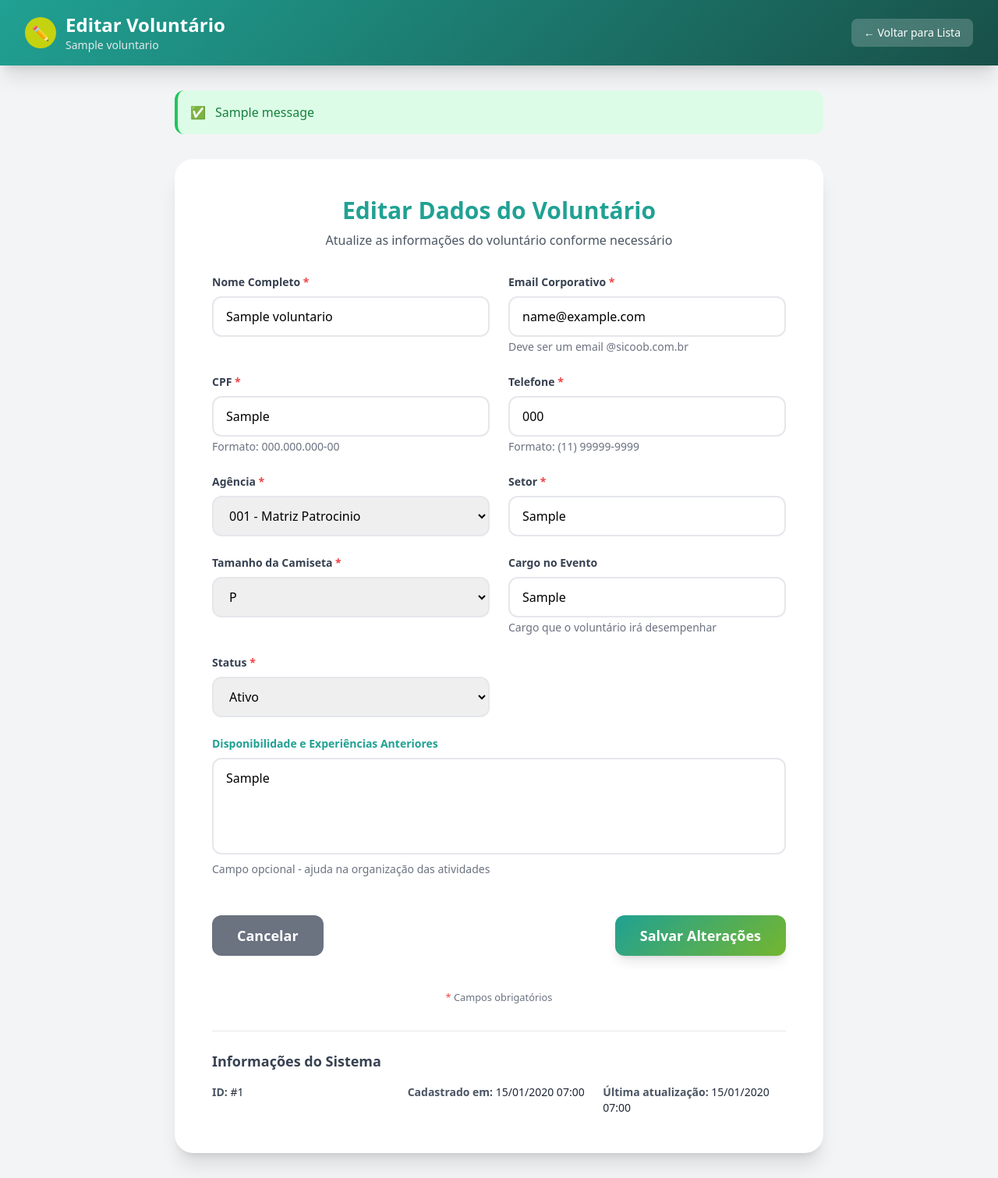
After one commit to eduardoamorim-dev/projeto-extensao-vmm, a Django app: page /editar/1/ in a window 1280 px wide. The commit adds this page. Shown: the whole page at 78% size. Run offline with Django 5.2, Linux system fonts and the light colour scheme; tables that the repository leaves empty hold one stand-in row (values such as "Sample post"); one stand-in notice (Sample message) is shown; some libraries are stand-ins or nearby versions.

Commit message:
feat(admin): add edit and delete volunteer features
- Implement edit and delete views for volunteers in views.py
- Add URLs for editing and deleting volunteers in urls.py
- Update admin_voluntarios_lista.html to include Edit and Delete actions in the table
- Create editar_voluntario.html template for editing volunteer data
- Improve admin dashboard with editable and removable volunteer records

```diff
--- /dev/null
+++ b/vmm/templates/editar_voluntario.html
@@ -0,0 +1,283 @@
+{% extends 'base.html' %}
+
+{% block title %}Editar Voluntário | Veja Um Mundo Melhor - Admin{% endblock %}
+
+{% block content %}
+<style>
+    .primary-color { color: #20A193; }
+    .secondary-color { color: #C5D210; }
+    .primary-bg { background-color: #20A193; }
+    .secondary-bg { background-color: #C5D210; }
+    .gradient-bg { background: linear-gradient(135deg, #20A193 0%, #185048 100%); }
+    .accent-gradient { background: linear-gradient(135deg, #20A193 0%, #75B62F 100%); }
+</style>
+
+<!-- Header -->
+<header class="gradient-bg text-white shadow-xl">
+    <div class="max-w-7xl mx-auto px-4 sm:px-6 lg:px-8">
+        <div class="flex justify-between items-center py-4">
+            <div class="flex items-center space-x-4">
+                <div class="flex items-center space-x-3">
+                    <div class="w-10 h-10 secondary-bg rounded-full flex items-center justify-center">
+                        <span class="text-white font-bold text-lg">✏️</span>
+                    </div>
+                    <div>
+                        <h1 class="text-2xl font-bold">Editar Voluntário</h1>
+                        <p class="text-sm text-gray-200">{{ voluntario.nome_completo }}</p>
+                    </div>
+                </div>
+            </div>
+            <div class="flex items-center space-x-4">
+                <a href="{% url 'vmm:lista_voluntarios' %}"
+                   class="bg-white/20 hover:bg-white/30 px-4 py-2 rounded-lg text-sm font-medium transition-colors backdrop-blur-sm">
+                    ← Voltar para Lista
+                </a>
+            </div>
+        </div>
+    </div>
+</header>
+
+<!-- Main Content -->
+<main class="max-w-4xl mx-auto px-4 sm:px-6 lg:px-8 py-8">
+    <!-- Messages Section -->
+    {% if messages %}
+        <div class="mb-8">
+            {% for message in messages %}
+                <div class="mb-4 p-4 rounded-xl {% if message.tags == 'success' %}bg-green-100 border-l-4 border-green-500 text-green-700{% elif message.tags == 'error' %}bg-red-100 border-l-4 border-red-500 text-red-700{% else %}bg-blue-100 border-l-4 border-blue-500 text-blue-700{% endif %}">
+                    <div class="flex">
+                        <div class="flex-shrink-0">
+                            {% if message.tags == 'success' %}
+                                <span class="text-green-500">✅</span>
+                            {% elif message.tags == 'error' %}
+                                <span class="text-red-500">❌</span>
+                            {% else %}
+                                <span class="text-blue-500">ℹ️</span>
+                            {% endif %}
+                        </div>
+                        <div class="ml-3">
+                            <p class="font-medium">{{ message }}</p>
+                        </div>
+                    </div>
+                </div>
+            {% endfor %}
+        </div>
+    {% endif %}
+
+    <!-- Formulário de Edição -->
+    <div class="bg-white rounded-3xl shadow-xl p-8 md:p-12">
+        <div class="text-center mb-8">
+            <h2 class="text-3xl font-bold primary-color mb-2">
+                Editar Dados do Voluntário
+            </h2>
+            <p class="text-gray-600">
+                Atualize as informações do voluntário conforme necessário
+            </p>
+        </div>
+
+        <form method="POST" class="space-y-6">
+            {% csrf_token %}
+
+            <!-- Nome e Email -->
+            <div class="grid grid-cols-1 md:grid-cols-2 gap-6">
+                <div>
+                    <label class="block text-sm font-bold text-gray-700 mb-2">
+                        Nome Completo <span class="text-red-500">*</span>
+                    </label>
+                    <input type="text" name="nome_completo" required
+                            class="w-full px-4 py-3 border-2 border-gray-200 rounded-xl focus:outline-none transition-colors"
+                            style="focus:border-color: #C5D210;"
+                            placeholder="Digite o nome completo"
+                            value="{{ voluntario.nome_completo }}">
+                </div>
+                <div>
+                    <label class="block text-sm font-bold text-gray-700 mb-2">
+                        Email Corporativo <span class="text-red-500">*</span>
+                    </label>
+                    <input type="email" name="email_corporativo" required
+                            class="w-full px-4 py-3 border-2 border-gray-200 rounded-xl focus:outline-none transition-colors"
+                            style="focus:border-color: #C5D210;"
+                            placeholder="exemplo@sicoob.com.br"
+                            value="{{ voluntario.email_corporativo }}">
+                    <small class="text-gray-500 text-sm">Deve ser um email @sicoob.com.br</small>
+                </div>
+            </div>
+
+            <!-- CPF e Telefone -->
+            <div class="grid grid-cols-1 md:grid-cols-2 gap-6">
+                <div>
+                    <label class="block text-sm font-bold text-gray-700 mb-2">
+                        CPF <span class="text-red-500">*</span>
+                    </label>
+                    <input type="text" name="cpf" required
+                            class="w-full px-4 py-3 border-2 border-gray-200 rounded-xl focus:outline-none transition-colors"
+                            style="focus:border-color: #C5D210;"
+                            placeholder="000.000.000-00"
+                            maxlength="14"
+                            value="{{ cpf_formatado }}"
+                            onkeyup="formatarCPF(this)">
+                    <small class="text-gray-500 text-sm">Formato: 000.000.000-00</small>
+                </div>
+                <div>
+                    <label class="block text-sm font-bold text-gray-700 mb-2">
+                        Telefone <span class="text-red-500">*</span>
+                    </label>
+                    <input type="tel" name="telefone" required
+                            class="w-full px-4 py-3 border-2 border-gray-200 rounded-xl focus:outline-none transition-colors"
+                            style="focus:border-color: #C5D210;"
+                            placeholder="(DDD) 99999-9999"
+                            maxlength="15"
+                            value="{{ voluntario.telefone }}"
+                            onkeyup="formatarTelefone(this)">
+                    <small class="text-gray-500 text-sm">Formato: (11) 99999-9999</small>
+                </div>
+            </div>
+
+            <!-- Agência e Setor -->
+            <div class="grid grid-cols-1 md:grid-cols-2 gap-6">
+                <div>
+                    <label class="block text-sm font-bold text-gray-700 mb-2">
+                        Agência <span class="text-red-500">*</span>
+                    </label>
+                    <select name="agencia" required
+                            class="w-full px-4 py-3 border-2 border-gray-200 rounded-xl focus:outline-none transition-colors"
+                            style="focus:border-color: #C5D210;">
+                        {% for codigo, nome in agencias %}
+                            <option value="{{ codigo }}" {% if voluntario.agencia == codigo %}selected{% endif %}>
+                                {{ nome }}
+                            </option>
+                        {% endfor %}
+                    </select>
+                </div>
+                <div>
+                    <label class="block text-sm font-bold text-gray-700 mb-2">
+                        Setor <span class="text-red-500">*</span>
+                    </label>
+                    <input type="text" name="setor" required
+                            class="w-full px-4 py-3 border-2 border-gray-200 rounded-xl focus:outline-none transition-colors"
+                            style="focus:border-color: #C5D210;"
+                            placeholder="Digite o setor"
+                            value="{{ voluntario.setor }}">
+                </div>
+            </div>
+
+            <!-- Tamanho da Camiseta e Cargo -->
+            <div class="grid grid-cols-1 md:grid-cols-2 gap-6">
+                <div>
+                    <label class="block text-sm font-bold text-gray-700 mb-2">
+                        Tamanho da Camiseta <span class="text-red-500">*</span>
+                    </label>
+                    <select name="tamanho_camiseta" required
+                            class="w-full px-4 py-3 border-2 border-gray-200 rounded-xl focus:outline-none transition-colors"
+                            style="focus:border-color: #C5D210;">
+                        {% for codigo, nome in tamanhos_camiseta %}
+                            <option value="{{ codigo }}" {% if voluntario.tamanho_camiseta == codigo %}selected{% endif %}>
+                                {{ nome }}
+                            </option>
+                        {% endfor %}
+                    </select>
+                </div>
+                <div>
+                    <label class="block text-sm font-bold text-gray-700 mb-2">
+                        Cargo no Evento
+                    </label>
+                    <input type="text" name="cargo"
+                            class="w-full px-4 py-3 border-2 border-gray-200 rounded-xl focus:outline-none transition-colors"
+                            style="focus:border-color: #C5D210;"
+                            placeholder="Defina o cargo para o evento"
+                            value="{{ voluntario.cargo }}">
+                    <small class="text-gray-500 text-sm">Cargo que o voluntário irá desempenhar</small>
+                </div>
+            </div>
+
+            <!-- Status -->
+            <div class="grid grid-cols-1 md:grid-cols-2 gap-6">
+                <div>
+                    <label class="block text-sm font-bold text-gray-700 mb-2">
+                        Status <span class="text-red-500">*</span>
+                    </label>
+                    <select name="status" required
+                            class="w-full px-4 py-3 border-2 border-gray-200 rounded-xl focus:outline-none transition-colors"
+                            style="focus:border-color: #C5D210;">
+                        {% for codigo, nome in status_choices %}
+                            <option value="{{ codigo }}" {% if voluntario.status == codigo %}selected{% endif %}>
+                                {{ nome }}
+                            </option>
+                        {% endfor %}
+                    </select>
+                </div>
+            </div>
+
+            <!-- Experiência -->
+            <div>
+                <label class="block text-sm font-bold mb-2" style="color: #20A193;">
+                    Disponibilidade e Experiências Anteriores
+                </label>
+                <textarea name="experiencia_anterior" rows="4"
+                          class="w-full px-4 py-3 border-2 border-gray-200 rounded-xl focus:outline-none transition-colors resize-none"
+                          style="focus:border-color: #C5D210;"
+                          placeholder="Informações sobre disponibilidade e experiências anteriores em voluntariado">{{ voluntario.experiencia_anterior }}</textarea>
+                <small class="text-gray-500 text-sm">Campo opcional - ajuda na organização das atividades</small>
+            </div>
+
+            <!-- Botões de Ação -->
+            <div class="flex justify-between pt-6">
+                <a href="{% url 'vmm:lista_voluntarios' %}"
+                   class="px-8 py-3 bg-gray-500 text-white rounded-xl font-bold text-lg hover:bg-gray-600 transition-colors">
+                    Cancelar
+                </a>
+
+                <button type="submit"
+                        class="text-white px-8 py-3 rounded-xl font-bold text-lg hover:opacity-90 transition-all duration-300 transform hover:scale-105 shadow-lg"
+                        style="background: linear-gradient(135deg, #20A193 0%, #75B62F 100%);">
+                    Salvar Alterações
+                </button>
+            </div>
+
+            <!-- Required Fields Note -->
+            <div class="text-center pt-4">
+                <small class="text-gray-500"><span class="text-red-500">*</span> Campos obrigatórios</small>
+            </div>
+        </form>
+
+        <!-- Seção de Informações do Sistema -->
+        <div class="mt-8 pt-6 border-t border-gray-200">
+            <h3 class="text-lg font-bold text-gray-700 mb-4">Informações do Sistema</h3>
+            <div class="grid grid-cols-1 md:grid-cols-3 gap-4 text-sm">
+                <div>
+                    <span class="font-semibold text-gray-600">ID:</span>
+                    <span class="text-gray-800">#{{ voluntario.id }}</span>
+                </div>
+                <div>
+                    <span class="font-semibold text-gray-600">Cadastrado em:</span>
+                    <span class="text-gray-800">{{ voluntario.data_cadastro|date:"d/m/Y H:i" }}</span>
+                </div>
+                <div>
+                    <span class="font-semibold text-gray-600">Última atualização:</span>
+                    <span class="text-gray-800">{{ voluntario.data_atualizacao|date:"d/m/Y H:i" }}</span>
+                </div>
+            </div>
+        </div>
+    </div>
+</main>
+
+<!-- JavaScript -->
+<script>
+function formatarCPF(input) {
+    let value = input.value.replace(/\D/g, '');
+    value = value.replace(/(\d{3})(\d)/, '$1.$2');
+    value = value.replace(/(\d{3})(\d)/, '$1.$2');
+    value = value.replace(/(\d{3})(\d{1,2})$/, '$1-$2');
+    input.value = value;
+}
+
+function formatarTelefone(input) {
+    let value = input.value.replace(/\D/g, '');
+    if (value.length <= 10) {
+        value = value.replace(/(\d{2})(\d{4})(\d{4})/, '($1) $2-$3');
+    } else {
+        value = value.replace(/(\d{2})(\d{5})(\d{4})/, '($1) $2-$3');
+    }
+    input.value = value;
+}
+</script>
+{% endblock %}
--- a/vmm/urls.py
+++ b/vmm/urls.py
@@ -7,7 +7,8 @@ urlpatterns = [
     # Página principal de inscrição
     path('', views.cadastro_voluntario, name='cadastro_voluntario'),
 
-
     # Área administrativa (apenas para staff)
     path('lista/', views.lista_voluntarios, name='lista_voluntarios'),
+    path('editar/<int:voluntario_id>/', views.editar_voluntario, name='editar_voluntario'),
+    path('excluir/<int:voluntario_id>/', views.excluir_voluntario, name='excluir_voluntario'),
 ]
--- a/vmm/views.py
+++ b/vmm/views.py
@@ -1,13 +1,13 @@
-from django.shortcuts import render, redirect
+from django.shortcuts import render, redirect, get_object_or_404
 from django.contrib import messages
 from django.core.exceptions import ValidationError
 from django.db import IntegrityError
 from django.views.decorators.http import require_http_methods
 from django.views.decorators.csrf import csrf_protect
+from django.db.models import Count
 from .models import Voluntario
 import re
 
-# As choices agora vêm diretamente da model
 
 @csrf_protect
 @require_http_methods(["GET", "POST"])
@@ -27,7 +27,7 @@ def cadastro_voluntario(request):
             tamanho_camiseta = request.POST.get('tamanho_camiseta', '')
             experiencia_anterior = request.POST.get('experiencia_anterior', '').strip()
 
-            # Processar agência (extrair código se veio no formato "001 - 001 - Nome da Agência")
+            # Processar agência (extrair código se veio no formato "001 - Nome da Agência")
             agencia = agencia_raw
             if ' - ' in agencia_raw:
                 agencia = agencia_raw.split(' - ')[0].strip()
@@ -115,7 +115,6 @@ def cadastro_voluntario(request):
                 "sua candidatura foi registrada e será analisada pela equipe organizadora."
             )
 
-            # Redirecionar para evitar reenvio do formulário e limpar campos
             return redirect('vmm:cadastro_voluntario')
 
         except IntegrityError as e:
@@ -137,7 +136,6 @@ def cadastro_voluntario(request):
             })
 
         except Exception as e:
-            # Log do erro para debug
             print(f"Erro inesperado no cadastro: {e}")
 
             messages.error(
@@ -158,49 +156,11 @@ def cadastro_voluntario(request):
         'tamanhos_camiseta': Voluntario.TAMANHOS_CAMISETA,
     })
 
-def validar_cpf(cpf):
-    """
-    Valida se o CPF é válido usando o algoritmo oficial
-    """
-    # Remove caracteres não numéricos
-    cpf = re.sub(r'[^\d]', '', cpf)
 
-    # Verifica se tem 11 dígitos
-    if len(cpf) != 11:
-        return False
-
-    # Verifica se todos os dígitos são iguais
-    if cpf == cpf[0] * 11:
-        return False
-
-    # Calcula o primeiro dígito verificador
-    soma = 0
-    for i in range(9):
-        soma += int(cpf[i]) * (10 - i)
-    resto = soma % 11
-    digito1 = 0 if resto < 2 else 11 - resto
-
-    # Verifica o primeiro dígito
-    if int(cpf[9]) != digito1:
-        return False
-
-    # Calcula o segundo dígito verificador
-    soma = 0
-    for i in range(10):
-        soma += int(cpf[i]) * (11 - i)
-    resto = soma % 11
-    digito2 = 0 if resto < 2 else 11 - resto
-
-    # Verifica o segundo dígito
-    return int(cpf[10]) == digito2
-
-# View adicional para listar voluntários (para admin)
 def lista_voluntarios(request):
     """
     View para listar todos os voluntários (apenas para staff)
     """
-    from django.db.models import Count
-
     # Buscar todos os voluntários para estatísticas gerais
     todos_voluntarios = Voluntario.objects.all()
     voluntarios = todos_voluntarios.order_by('-data_cadastro')
@@ -269,7 +229,164 @@ def lista_voluntarios(request):
 
     return render(request, 'admin_voluntarios_lista.html', context)
 
-# Função auxiliar para obter dados das choices
+
+@csrf_protect
+def editar_voluntario(request, voluntario_id):
+    """
+    View para editar voluntário
+    """
+    voluntario = get_object_or_404(Voluntario, id=voluntario_id)
+
+    if request.method == "POST":
+        try:
+            voluntario.nome_completo = request.POST.get('nome_completo', '').strip()
+            voluntario.email_corporativo = request.POST.get('email_corporativo', '').strip().lower()
+            voluntario.cpf = request.POST.get('cpf', '').strip()
+            voluntario.telefone = request.POST.get('telefone', '').strip()
+            voluntario.agencia = request.POST.get('agencia', '')
+            voluntario.setor = request.POST.get('setor', '').strip()
+            voluntario.tamanho_camiseta = request.POST.get('tamanho_camiseta', '')
+            voluntario.cargo = request.POST.get('cargo', '').strip()
+            voluntario.status = request.POST.get('status', '')
+            voluntario.experiencia_anterior = request.POST.get('experiencia_anterior', '').strip()
+
+            # Validações básicas
+            errors = []
+
+            if not voluntario.nome_completo or len(voluntario.nome_completo) < 3:
+                errors.append("Nome deve ter pelo menos 3 caracteres.")
+
+            if not voluntario.email_corporativo.endswith('@sicoob.com.br'):
+                errors.append("Email deve ser do domínio @sicoob.com.br")
+
+            # Validar CPF
+            if voluntario.cpf:
+                cpf_limpo = re.sub(r'[^\d]', '', voluntario.cpf)
+                if len(cpf_limpo) != 11:
+                    errors.append("CPF deve conter 11 dígitos.")
+                elif not validar_cpf(cpf_limpo):
+                    errors.append("CPF inválido.")
+
+            # Validar telefone
+            if voluntario.telefone:
+                telefone_pattern = r'^\(\d{2}\)\s\d{4,5}-\d{4}$'
+                if not re.match(telefone_pattern, voluntario.telefone):
+                    errors.append("Telefone deve estar no formato: (11) 99999-9999")
+
+            # Validar agência
+            agencias_validas = [codigo for codigo, nome in Voluntario.AGENCIAS_CHOICES]
+            if voluntario.agencia not in agencias_validas:
+                errors.append("Agência selecionada não é válida.")
+
+            # Validar tamanho
+            tamanhos_validos = [codigo for codigo, nome in Voluntario.TAMANHOS_CAMISETA]
+            if voluntario.tamanho_camiseta not in tamanhos_validos:
+                errors.append("Tamanho da camiseta selecionado não é válido.")
+
+            # Validar status
+            status_validos = [codigo for codigo, nome in Voluntario.STATUS_CHOICES]
+            if voluntario.status not in status_validos:
+                errors.append("Status selecionado não é válido.")
+
+            if errors:
+                for error in errors:
+                    messages.error(request, error)
+
+                cpf_formatado = voluntario.formatar_cpf(voluntario.cpf) if voluntario.cpf else ''
+                return render(request, 'editar_voluntario.html', {
+                    'voluntario': voluntario,
+                    'cpf_formatado': cpf_formatado,
+                    'agencias': Voluntario.AGENCIAS_CHOICES,
+                    'tamanhos_camiseta': Voluntario.TAMANHOS_CAMISETA,
+                    'status_choices': Voluntario.STATUS_CHOICES,
+                })
+
+            voluntario.cpf = re.sub(r'[^\d]', '', voluntario.cpf)
+
+            voluntario.save()
+            messages.success(request, f'Voluntário {voluntario.nome_completo} atualizado com sucesso!')
+            return redirect('vmm:lista_voluntarios')
+
+        except IntegrityError as e:
+            error_message = str(e).lower()
+            if 'email_corporativo' in error_message:
+                messages.error(request, "Este email já está cadastrado por outro voluntário.")
+            elif 'cpf' in error_message:
+                messages.error(request, "Este CPF já está cadastrado por outro voluntário.")
+            else:
+                messages.error(request, "Já existe um cadastro com essas informações.")
+
+        except Exception as e:
+            messages.error(request, "Erro inesperado ao atualizar voluntário.")
+
+    # Formatar CPF para exibição (GET request ou erros)
+    cpf_formatado = voluntario.formatar_cpf(voluntario.cpf) if voluntario.cpf else ''
+
+    return render(request, 'editar_voluntario.html', {
+        'voluntario': voluntario,
+        'cpf_formatado': cpf_formatado,
+        'agencias': Voluntario.AGENCIAS_CHOICES,
+        'tamanhos_camiseta': Voluntario.TAMANHOS_CAMISETA,
+        'status_choices': Voluntario.STATUS_CHOICES,
+    })
+
+
+@csrf_protect
+@require_http_methods(["POST"])
+def excluir_voluntario(request, voluntario_id):
+    """
+    View para excluir voluntário
+    """
+    voluntario = get_object_or_404(Voluntario, id=voluntario_id)
+    nome = voluntario.nome_completo
+
+    try:
+        voluntario.delete()
+        messages.success(request, f'Voluntário {nome} excluído com sucesso!')
+    except Exception as e:
+        messages.error(request, 'Erro ao excluir voluntário.')
+
+    return redirect('vmm:lista_voluntarios')
+
+
+def validar_cpf(cpf):
+    """
+    Valida se o CPF é válido usando o algoritmo oficial
+    """
+    # Remove caracteres não numéricos
+    cpf = re.sub(r'[^\d]', '', cpf)
+
+    # Verifica se tem 11 dígitos
+    if len(cpf) != 11:
+        return False
+
+    # Verifica se todos os dígitos são iguais
+    if cpf == cpf[0] * 11:
+        return False
+
+    # Calcula o primeiro dígito verificador
+    soma = 0
+    for i in range(9):
+        soma += int(cpf[i]) * (10 - i)
+    resto = soma % 11
+    digito1 = 0 if resto < 2 else 11 - resto
+
+    # Verifica o primeiro dígito
+    if int(cpf[9]) != digito1:
+        return False
+
+    # Calcula o segundo dígito verificador
+    soma = 0
+    for i in range(10):
+        soma += int(cpf[i]) * (11 - i)
+    resto = soma % 11
+    digito2 = 0 if resto < 2 else 11 - resto
+
+    # Verifica o segundo dígito
+    return int(cpf[10]) == digito2
+
+
+# Funções auxiliares para APIs
 def get_agencias_json(request):
     """
     Retorna as agências em formato JSON para AJAX
@@ -277,6 +394,7 @@ def get_agencias_json(request):
     from django.http import JsonResponse
     return JsonResponse({'agencias': Voluntario.AGENCIAS_CHOICES})
 
+
 def get_tamanhos_json(request):
     """
     Retorna os tamanhos em formato JSON para AJAX
```
Also changed, not shown: vmm/templates/admin_voluntarios_lista.html (+33 -22 lines).
